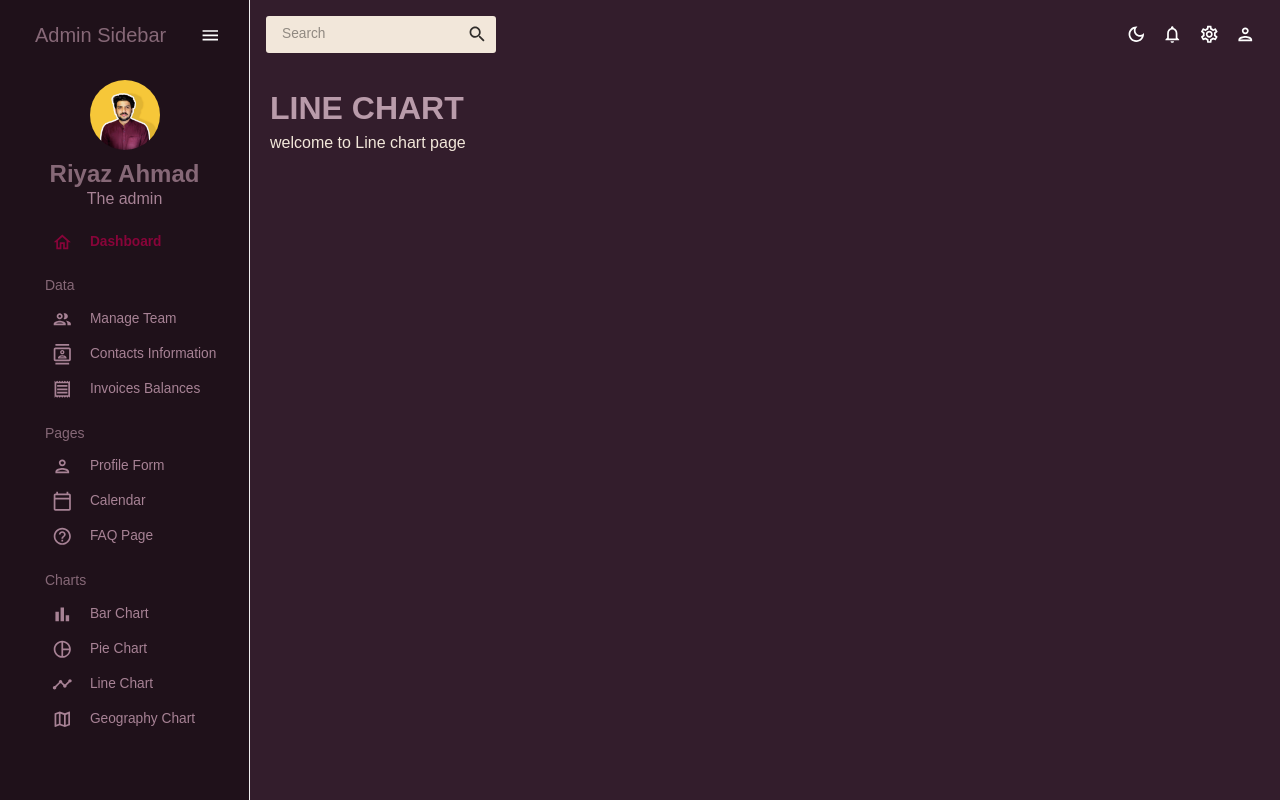
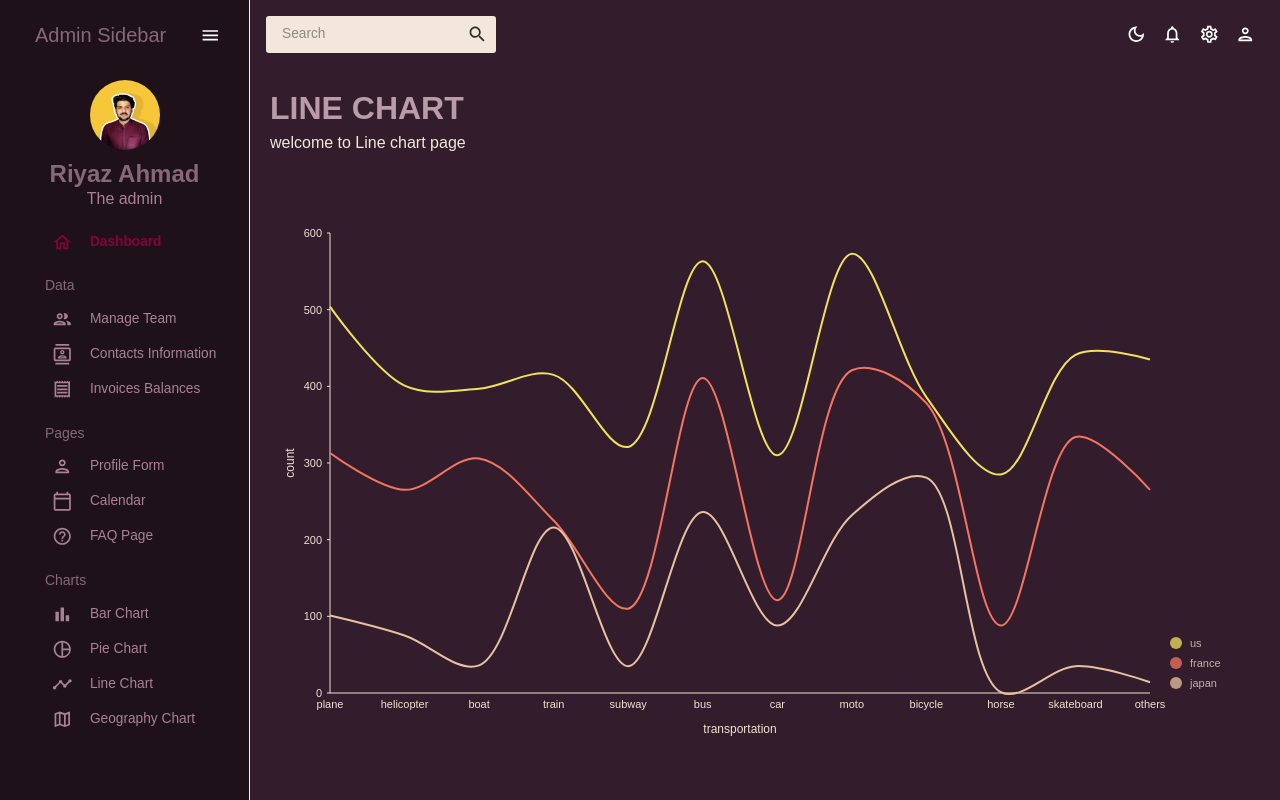
Before and after one commit to iam-riyaz/admin_dashboard, a React (Vite) app: page /line in a window 1280 px wide. Built offline with nearby package versions, Linux system fonts and the light colour scheme.

Commit message:
all chart added

```diff
--- a/src/components/BarChart.jsx
+++ b/src/components/BarChart.jsx
@@ -40,6 +40,11 @@ export const BarChart = ({ isDashboard = false }) => {
             fill: colors.primary[500],
           },
         },
+        tooltip: {
+            container: {
+              color: colors.background2[500],
+            },
+          },
       }}
       keys={["hot dog", "burger", "sandwich", "kebab", "fries", "donut"]}
       indexBy="country"
@@ -120,7 +125,9 @@ export const BarChart = ({ isDashboard = false }) => {
             },
           ],
         },
+
       ]}
+
       role="application"
       barAriaLabel={function (e) {
         return e.id + ": " + e.formattedValue + " in country: " + e.indexValue;
--- a/src/components/GeographyChart.jsx
+++ b/src/components/GeographyChart.jsx
@@ -0,0 +1,89 @@
+import { useTheme } from "@mui/material";
+import { ResponsiveChoropleth } from "@nivo/geo";
+import { geoFeatures } from "../data/mockGeoFeatures";
+import { tokens } from "../theme";
+import { mockGeographyData as data } from "../data/mockData";
+
+export const GeographyChart = ({ isDashboard = false }) => {
+  const theme = useTheme();
+  const colors = tokens(theme.palette.mode);
+  return (
+    <ResponsiveChoropleth
+
+      data={data}
+      theme={{
+        axis: {
+          domain: {
+            line: {
+              stroke: colors.primary[500],
+            },
+          },
+          legend: {
+            text: {
+              fill: colors.primary[500],
+            },
+          },
+          ticks: {
+            line: {
+              stroke: colors.primary[500],
+              strokeWidth: 1,
+            },
+            text: {
+              fill: colors.primary[500],
+            },
+          },
+        },
+        legends: {
+          text: {
+            fill: colors.primary[500],
+          },
+        },
+        tooltip: {
+            container: {
+              color: colors.background2[500],
+            },
+          },
+      }}
+      features={geoFeatures.features}
+      margin={{ top: 0, right: 0, bottom: 0, left: 0 }}
+      domain={[0, 1000000]}
+      unknownColor="#666666"
+      label="properties.name"
+      valueFormat=".2s"
+      projectionScale={isDashboard ? 40 : 150}
+      projectionTranslation={isDashboard ? [0.49, 0.6] : [0.5, 0.5]}
+      projectionRotation={[0, 0, 0]}
+      borderWidth={1.5}
+      borderColor="#000000"
+      legends={
+        !isDashboard
+          ? [
+              {
+                anchor: "bottom-left",
+                direction: "column",
+                justify: true,
+                translateX: 20,
+                translateY: -100,
+                itemsSpacing: 0,
+                itemWidth: 94,
+                itemHeight: 18,
+                itemDirection: "left-to-right",
+                itemTextColor: colors.primary[500],
+                itemOpacity: 0.85,
+                symbolSize: 18,
+                effects: [
+                  {
+                    on: "hover",
+                    style: {
+                      itemTextColor: "#ffffff",
+                      itemOpacity: 1,
+                    },
+                  },
+                ],
+              },
+            ]
+          : undefined
+      }
+    />
+  );
+};
--- a/src/components/LineChart.jsx
+++ b/src/components/LineChart.jsx
@@ -0,0 +1,115 @@
+import { ResponsiveLine } from "@nivo/line";
+import { useTheme } from "@mui/material";
+import { tokens } from "../theme";
+import { mockLineData as data } from "../data/mockData";
+
+export const LineChart = ({ isCustomLineColors = false, isDashboard = false }) => {
+  const theme = useTheme();
+  const colors = tokens(theme.palette.mode);
+
+  return (
+    <ResponsiveLine
+      data={data}
+      theme={{
+        axis: {
+          domain: {
+            line: {
+              stroke: colors.primary[500],
+            },
+          },
+          legend: {
+            text: {
+              fill: colors.primary[500],
+            },
+          },
+          ticks: {
+            line: {
+              stroke: colors.primary[500],
+              strokeWidth: 1,
+            },
+            text: {
+              fill: colors.primary[500],
+            },
+          },
+        },
+        legends: {
+          text: {
+            fill: colors.primary[500],
+          },
+        },
+        tooltip: {
+          container: {
+            color: colors.background2[500],
+          },
+        },
+      }}
+      colors={isDashboard ? { datum: "color" } : { scheme: "nivo" }} // added
+      margin={{ top: 50, right: 110, bottom: 50, left: 60 }}
+      xScale={{ type: "point" }}
+      yScale={{
+        type: "linear",
+        min: "auto",
+        max: "auto",
+        stacked: true,
+        reverse: false,
+      }}
+      yFormat=" >-.2f"
+      curve="catmullRom"
+      axisTop={null}
+      axisRight={null}
+      axisBottom={{
+        orient: "bottom",
+        tickSize: 0,
+        tickPadding: 5,
+        tickRotation: 0,
+        legend: isDashboard ? undefined : "transportation", // added
+        legendOffset: 36,
+        legendPosition: "middle",
+      }}
+      axisLeft={{
+        orient: "left",
+        tickValues: 5, // added
+        tickSize: 3,
+        tickPadding: 5,
+        tickRotation: 0,
+        legend: isDashboard ? undefined : "count", // added
+        legendOffset: -40,
+        legendPosition: "middle",
+      }}
+      enableGridX={false}
+      enableGridY={false}
+      pointSize={8}
+      pointColor={{ theme: "background" }}
+      pointBorderWidth={2}
+      pointBorderColor={{ from: "serieColor" }}
+      pointLabelYOffset={-12}
+      useMesh={true}
+      legends={[
+        {
+          anchor: "bottom-right",
+          direction: "column",
+          justify: false,
+          translateX: 100,
+          translateY: 0,
+          itemsSpacing: 0,
+          itemDirection: "left-to-right",
+          itemWidth: 80,
+          itemHeight: 20,
+          itemOpacity: 0.75,
+          symbolSize: 12,
+          symbolShape: "circle",
+          symbolBorderColor: "rgba(0, 0, 0, .5)",
+          effects: [
+            {
+              on: "hover",
+              style: {
+                itemBackground: "rgba(0, 0, 0, .03)",
+                itemOpacity: 1,
+              },
+            },
+          ],
+        },
+      ]}
+    />
+  );
+};
--- a/src/components/PieChart.jsx
+++ b/src/components/PieChart.jsx
@@ -36,6 +36,11 @@ export const PieChart = () => {
             fill: colors.primary[500],
           },
         },
+        tooltip: {
+            container: {
+              color: colors.background2[500],
+            },
+          },
       }}
       margin={{ top: 40, right: 80, bottom: 80, left: 80 }}
       innerRadius={0.5}
--- a/src/scenes/geography/index.jsx
+++ b/src/scenes/geography/index.jsx
@@ -1,5 +1,6 @@
 import { Box } from "@mui/material"
 import { Header } from "../../components/Header"
+import { GeographyChart } from "../../components/GeographyChart"
 
 export const Geography=()=>{
     return(
@@ -7,6 +8,9 @@ export const Geography=()=>{
               <Box display="flex">
                 <Header title="GEOGRAPHY CHART" subtitle="Data visulization in geography chart" />
               </Box>
+              <Box height="70vh" border="2px dashed black">
+               <GeographyChart/>
+              </Box>
        </Box>
     )
 }
--- a/src/scenes/line/index.jsx
+++ b/src/scenes/line/index.jsx
@@ -1,5 +1,6 @@
 import { Box } from "@mui/material"
 import { Header } from "../../components/Header"
+import { LineChart } from "../../components/LineChart"
 
 export const Line=()=>{
     return(
@@ -7,6 +8,9 @@ export const Line=()=>{
               <Box display="flex">
                 <Header title="LINE CHART" subtitle="welcome to Line chart page" />
               </Box>
+              <Box height="70vh">
+               <LineChart/>
+              </Box>
        </Box>
     )
 }
```
